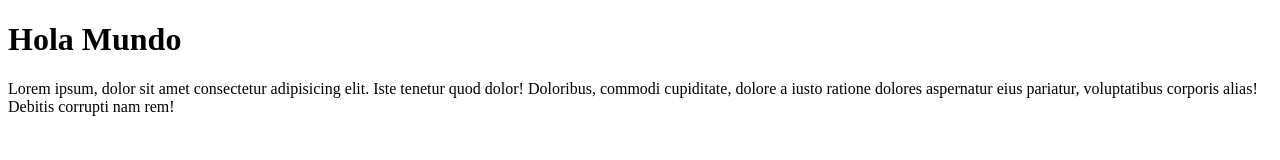
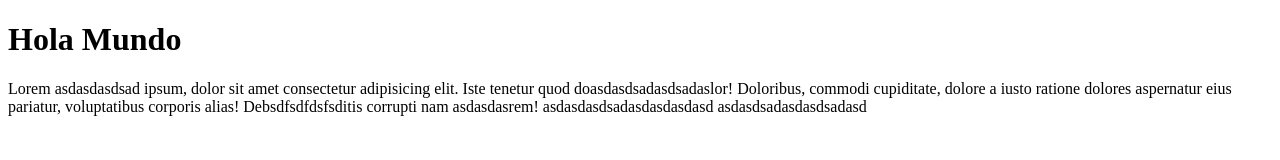
Before and after one commit to andresperlo/primera_clase_git_comision84i, a plain HTML site: page index.html in a window 1280 px wide. Drawn offline with Linux system fonts and the light colour scheme.

Commit message:
cambio datos en el parrafo

```diff
--- a/index.html
+++ b/index.html
@@ -8,10 +8,12 @@
   <body>
     <h1>Hola Mundo</h1>
     <p>
-      Lorem ipsum, dolor sit amet consectetur adipisicing elit. Iste tenetur
-      quod dolor! Doloribus, commodi cupiditate, dolore a iusto ratione dolores
-      aspernatur eius pariatur, voluptatibus corporis alias! Debitis corrupti
-      nam rem!
+      Lorem asdasdasdsad ipsum, dolor sit amet consectetur adipisicing elit. Iste tenetur
+      quod doasdasdsadasdsadaslor! Doloribus, commodi cupiditate, dolore a iusto ratione dolores
+      aspernatur eius pariatur, voluptatibus corporis alias! Debsdfsdfdsfsditis corrupti
+      nam asdasdasrem!
+      asdasdasdsadasdasdasdasd
+      asdasdsadasdasdsadasd
     </p>
   </body>
 </html>
```
